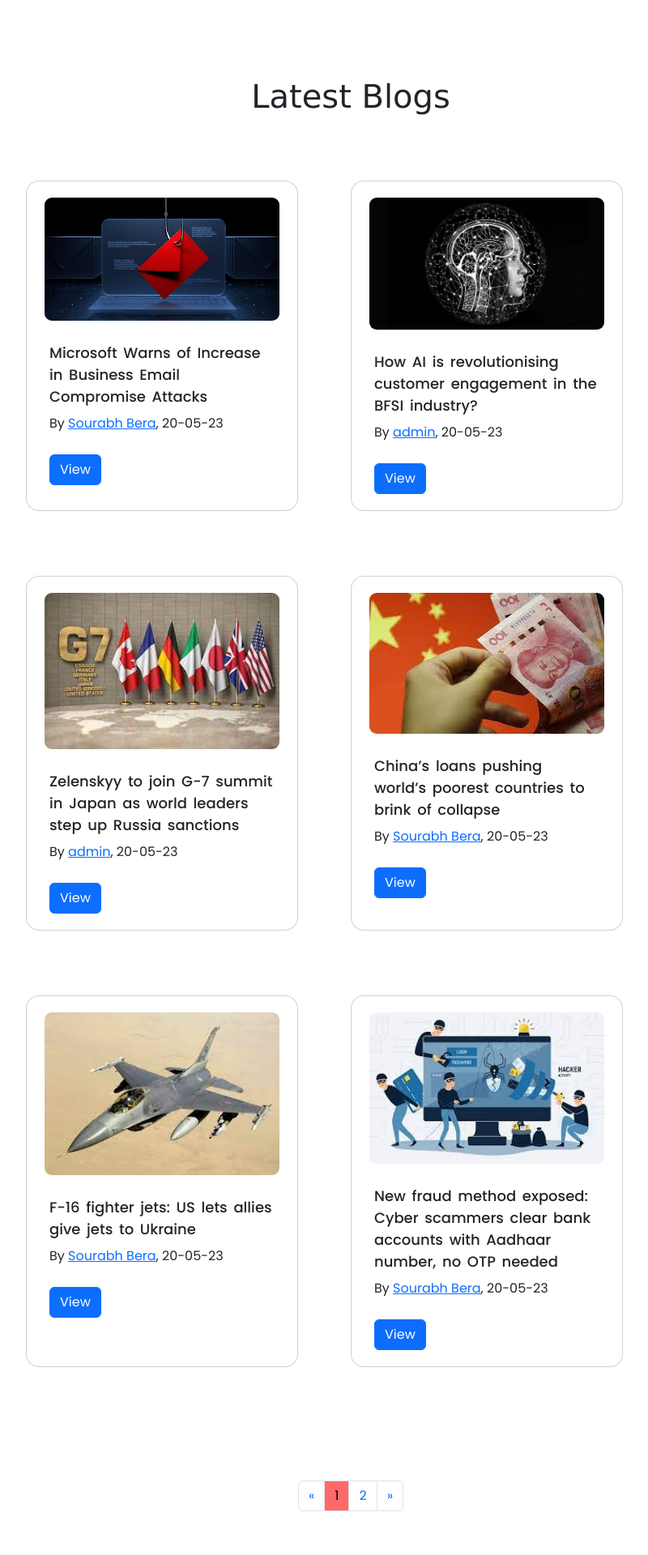
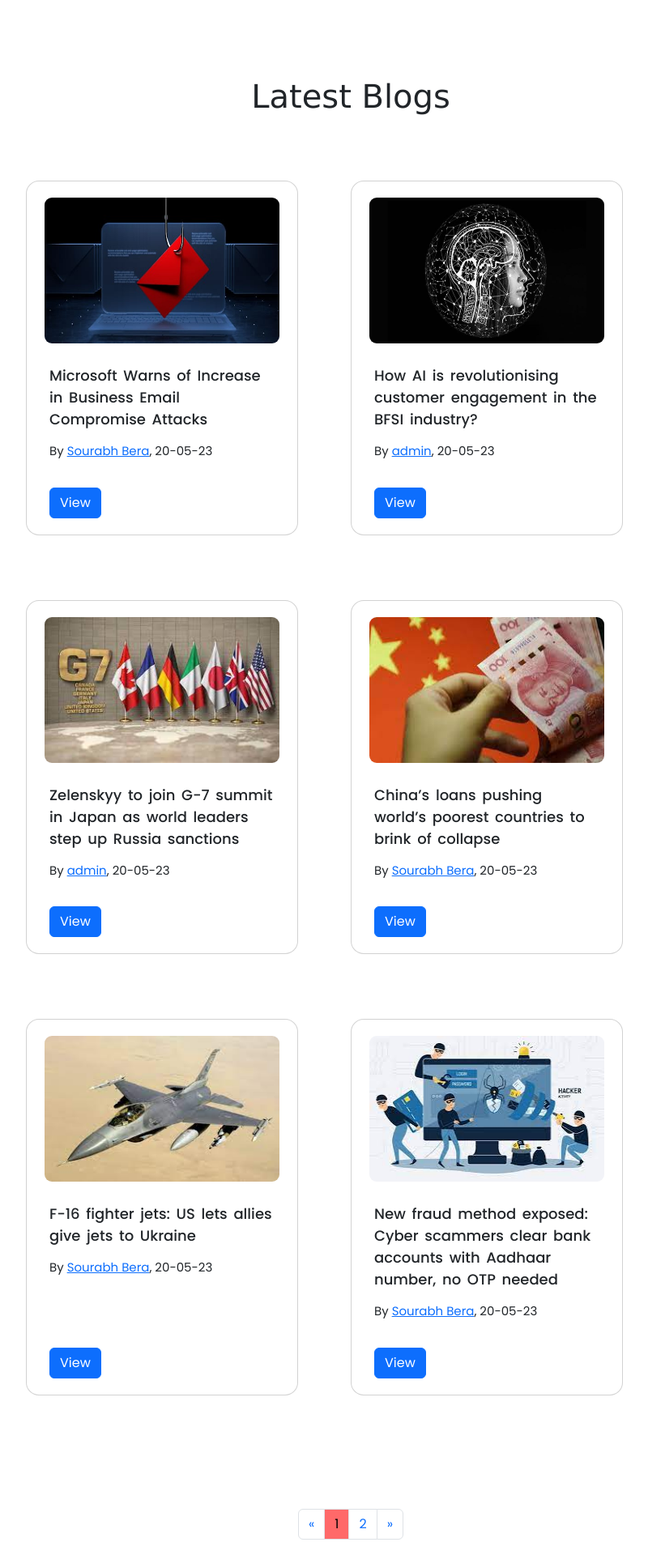
Before and after one commit to SourabhBera/Flask-Blog-App, a Flask app: page / in a window 1280 px wide; the page is wider, and only the part inside the window is pictured. Shown: the part 882-2802 px from the top of that part at 81% size, without its empty margins (207-1007 px from the left). Before the commit the page ends 2748 px from the top of that part, so only its background shows below. Run offline with Flask 3, Linux system fonts and the light colour scheme; data comes from the database, SQL or seed files in the repository; both versions use the stored data as it was after the commit.

Commit message:
new blogs added

```diff
--- a/flaskblog/templates/home.html
+++ b/flaskblog/templates/home.html
@@ -18,11 +18,11 @@
     <div class="row">
         {% for post in posts.items %}
         <div class="card" style="width: 21rem;">
-            <img src="{{post.blog_image}}" class="card-img-top" alt="...">
+            <img src="{{post.blog_image}}" class="card-img-top" alt="..." width="310px" height="200px">
             <div class="card-body">
-                <h5 class="card-title">{{ post.title }}</h5>
-                <p>By <a href="{{ url_for('users.user_profile', name=post.author.name) }}">{{ post.author.name }}</a>,   {{ post.date_posted.strftime('%d-%m-%y') }}</p>
-                <a href="{{ url_for('posts.view_blog', post_id=post.id)}}" class="btn btn-primary" style="top: 10px; position: relative;">View</a>
+                <h5 class="card-title" style="margin-bottom: 15px;">{{ post.title }}</h5>
+                <p style="padding-bottom: 45px; font-size:15px;">By <a href="{{ url_for('users.user_profile', name=post.author.name) }}">{{ post.author.name }}</a>,   {{ post.date_posted.strftime('%d-%m-%y') }}</p>
+                <a href="{{ url_for('posts.view_blog', post_id=post.id)}}" class="btn btn-primary" style="bottom: 20px; position: absolute;">View</a>
             </div>
         </div>
         {% endfor %}
--- a/flaskblog/templates/view_blog.html
+++ b/flaskblog/templates/view_blog.html
@@ -19,7 +19,7 @@
 
     {% if current_user.name == post.author.name %}
     <div class="delupdate">
-        <a href="{{ url_for('posts.update_blog', post_id=post.id)}}" class="btn btn-dark btn " style="margin-right: 30px; margin-left: 7px;">Update</a>
+        <a href="{{ url_for('posts.update_blog', post_id=post.id)}}" class="btn btn-dark btn " style="margin-right: 20px; margin-left: 30px;">Update</a>
         <button type="button" class="btn btn-danger btn m-1" data-bs-toggle="modal" data-bs-target="#deleteModal">Delete</button>
 
         <!-- Modal -->
```
Also changed, not shown: flaskblog/templates/about.html (+2 -11 lines), flaskblog/static/blog_images/Phishing-email-graphic-scaled.jpg (added), flaskblog/static/blog_images/ai.jpg (added), flaskblog/static/blog_images/chatgpt.jpg (added), flaskblog/static/blog_images/china_loan.jpg (added), flaskblog/static/blog_images/cyber.jpg (added), flaskblog/static/blog_images/emailscam.jpg (added), flaskblog/static/blog_images/f16.jpg (added), flaskblog/static/blog_images/g20.jpg (added), flaskblog/static/blog_images/g7.jpg (added), flaskblog/static/blog_images/ispace.jpg (added), flaskblog/static/blog_images/planets.jpg (added), flaskblog/static/blog_images/vector3.png (deleted), flaskblog/static/css/about.css (line endings or trailing spaces), 1 more files.
